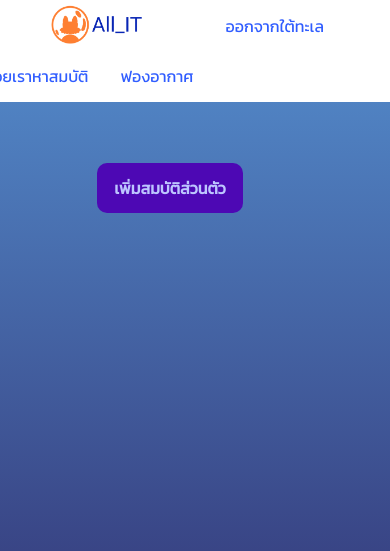
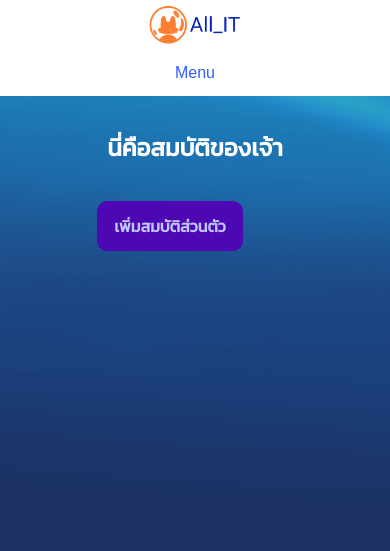
Before and after one commit to Pattrapol-Yaowaraj/All-IT-By-Jing-, a Django app: page /display in a window 390 px wide. Shown: the top 551 px of the page. Run offline with Django 4.2, Linux system fonts and the light colour scheme; data comes from the database, SQL or seed files in the repository; both versions use the stored data as it was after the commit; some libraries are stand-ins or nearby versions.

Commit message:
148: Fix navbar responsive and edit background

```diff
--- a/All_IT/accounts/templates/account/signup.html
+++ b/All_IT/accounts/templates/account/signup.html
@@ -1,4 +1,5 @@
 <!DOCTYPE html>
+{% load static %}
 <html lang="en">
 
 <head>
@@ -13,9 +14,9 @@
       font-family: "Kanit", sans-serif;
       padding: 20px;
       color: white;
-      background-image: linear-gradient(#5590d0, rgb(42, 29, 94));
-      background-attachment: fixed;
+      background-image: url("{% static 'display/display.png' %}");
       background-repeat: no-repeat;
+      background-size: cover;
       display: flex;
       flex-direction: column;
       align-items: center;
@@ -45,6 +46,7 @@
 
     /* Style the submit button */
     button {
+      font-family: "Kanit", sans-serif;
       padding: 10px 20px;
       width: 20%;
       border: none;
--- a/All_IT/home/template/home/display.html
+++ b/All_IT/home/template/home/display.html
@@ -8,29 +8,17 @@
     <meta name="generator" content="Hugo 0.118.2">
     <link rel="preconnect" href="https://fonts.googleapis.com">
     <link rel="preconnect" href="https://fonts.gstatic.com" crossorigin>
+    <link rel="stylesheet" href="https://cdnjs.cloudflare.com/ajax/libs/font-awesome/4.7.0/css/font-awesome.min.css">
     <link href="https://fonts.googleapis.com/css2?family=Kanit&display=swap" rel="stylesheet">
     <style>
-        @media (min-width: 768px) {
-            .bd-placeholder-img-lg {
-                font-size: 3.5rem;
-                min-height: 100vh;
-            }
-        }
-
-        @media (max-width: 1025px) {
-            .bd-placeholder-img-lg {
-                font-size: 3.5rem;
-                min-height: 100vh;
-            }
-        }
-
         body {
             font-family: 'Kanit', sans-serif;
             padding: 20px;
             color: white;
-            background-image: linear-gradient(rgb(85, 144, 208), rgb(42, 29, 94));
+            background-image: url("{% static 'display/display.png' %}");
             background-repeat: no-repeat;
             background-attachment: fixed;
+            background-size: cover;
             display: flex;
             flex-direction: column;
             align-items: center;
@@ -53,7 +41,8 @@
             position: fixed;
             top: 0;
             align-items: center;
-
+            display: flex;
+            justify-content: space-between;
         }
 
         li {
@@ -84,9 +73,7 @@
             margin: auto;
             display: block;
             text-align: center;
-            /* Center the text */
             text-decoration: none;
-            /* Remove underline */
         }
 
         .edit-button:hover {
@@ -113,7 +100,6 @@
             color: #0825b4;
         }
 
-
         .centered-container {
             display: block;
             place-items: center;
@@ -121,7 +107,7 @@
             text-align: center;
         }
 
-        .button-container{
+        .button-container {
             display: block;
             place-items: center;
             align-items: center;
@@ -144,7 +130,7 @@
             display: flex;
         }
 
-        .self-link:hover{
+        .self-link:hover {
             background-color: rgb(189, 198, 255);
             color: #4d08b4;
         }
@@ -165,25 +151,96 @@
             display: flex;
         }
 
-        .button-del:hover{
+        .button-del:hover {
             background-color: rgb(255, 177, 148);
             color: rgb(255, 94, 36);
         }
+
+        .logo {
+            height: auto;
+            width: 95px;
+            padding-left: 100px;
+            padding-top: 5px;
+        }
+        .dropdown {
+            display: none;
+            position: absolute;
+            background-color: #ffffff;
+            box-shadow: 0px 8px 16px 0px rgba(0, 0, 0, 0.2);
+            z-index: 1;
+            width: 100%;
+            text-align: center;
+            top: 100%;
+        }
+
+        .dropdown a {
+            display: block;
+            text-align: center;
+            padding: 14px 16px;
+            text-decoration: none;
+            color: #305dff;
+        }
+
+        .dropdown a:hover {
+            background-color: #305dff;
+            color: #ffffff;
+        }
+
+        .menu-btn {
+            display: none;
+            background-color: #ffffff;
+            color: #305dff;
+            border: none;
+            padding: 14px 16px;
+            font-size: 16px;
+            cursor: pointer;
+            order: 2;
+        }
+
+        @media screen and (max-width: 767px) {
+            .ul-upper {
+                display: none;
+            }
+
+            .menu-btn {
+                display: block;
+            }
+
+            .dropdown.show {
+                display: block;
+            }
+
+            nav {
+                padding-right: 0;
+                flex-direction: column;
+            }
+
+            .logo {
+                padding-left: 0px;
+            }
+
+            body {
+                margin-top: 70px;
+            }
+        }
     </style>
 </head>
-<nav>
-    <ul class="ul-upper">
-        <a href="{% url 'home:Home' %}"><img src="{% static 'display/logo.png' %}"
-                style="height: auto;width: 95px; padding-left: 100px; padding-top: 5px;"></a>
-        <li><a href="{% url 'home:Logout' %}">ออกจากใต้ทะเล</a></li>
-        <li><a href="{% url 'home:edit' %}" class="active">ฟองอากาศ</a></li>
-        <li><a href="https://forms.gle/VttQzh7xQsoSYSiC6" class="active" target="_blank">ช่วยเราหาสมบัติ</a></li>
-    </ul>
-</nav>
 
 <body>
-
-
+    <nav>
+        <a href="{% url 'home:Home' %}"><img src="{% static 'display/logo.png' %}" class="logo"></a>
+        <button class="menu-btn" onclick="toggleMenu()">Menu</button>
+        <ul class="ul-upper">
+            <li><a href="{% url 'home:Logout' %}">ออกจากใต้ทะเล</a></li>
+            <li><a href="{% url 'home:edit' %}" class="active">ฟองอากาศ</a></li>
+            <li><a href="https://forms.gle/VttQzh7xQsoSYSiC6" class="active" target="_blank">ช่วยเราหาสมบัติ</a></li>
+        </ul>
+        <div class="dropdown" id="dropdown-menu">
+            <a href="{% url 'home:Logout' %}">ออกจากใต้ทะเล</a>
+            <a href="{% url 'home:edit' %}" class="active">ฟองอากาศ</a>
+            <a href="https://forms.gle/VttQzh7xQsoSYSiC6" class="active" target="_blank">ช่วยเราหาสมบัติ</a>
+        </div>
+    </nav>
     <h2 style="padding-top: 20px;">นี่คือสมบัติของเจ้า</h2>
     <main>
         <ul>
@@ -195,19 +252,29 @@
                     {% endfor %}
                 {% for user_link in user_links %}
                     <div class="self-link">
-                        <a href="{{ user_link.link }}" class="self-link" target="_blank" style="border-radius: 10px 0 0 10px;">{{ user_link.description }}</a>
-                        <form action="{% url 'userlink:delete_link' user_link.id %}" method="post" style="display: inline;">
+                        <a href="{{ user_link.link }}" class="self-link" target="_blank"
+                            style="border-radius: 10px 0 0 10px;">{{ user_link.description }}</a>
+                        <form action="{% url 'userlink:delete_link' user_link.id %}" method="post"
+                            style="display: inline;">
                             {% csrf_token %}
-                            <button type="submit" class="button-del" onclick="return confirm('Are you sure you want to delete this link?')">Delete</button>
+                            <button type="submit" class="button-del"
+                                onclick="return confirm('Are you sure you want to delete this link?')">Delete</button>
                         </form>
                     </div>
+                    <br>
                 {% endfor %}
                 {% if user_sid %}
-                    <br><a href="{% url 'userlink:userlink' user_sid %}"  class="self-link">เพิ่มสมบัติส่วนตัว</a>
+                <a href="{% url 'userlink:userlink' user_sid %}" class="self-link">เพิ่มสมบัติส่วนตัว</a>
                 {% endif %}
             </div><br>
         </ul>
     </main>
+    <script>
+        function toggleMenu() {
+            var dropdownMenu = document.getElementById("dropdown-menu");
+            dropdownMenu.classList.toggle("show");
+        }
+    </script>
 </body>
 
 </html>
--- a/All_IT/home/template/home/home.html
+++ b/All_IT/home/template/home/home.html
@@ -16,12 +16,14 @@
 body {
     font-family: "Kanit", sans-serif;
     height: 100vh;
-            background-image: linear-gradient(rgb(85, 144, 208), rgb(42, 29, 94));
-            background-attachment: fixed;
+    background-image: url("{% static 'display/real.png' %}");
+    background-repeat: no-repeat;
+    background-size: cover;
     display: flex;
     flex-direction: column;
     align-items: center;
     justify-content: center;
+    backdrop-filter: blur(2px) brightness(95%);
 }
 
         .form-signin {
```
Also changed, not shown: All_IT/home/template/home/edit.html (+91 -8 lines), All_IT/userlink/templates/userlink/userlink.html (+87 -23 lines), All_IT/db.sqlite3, All_IT/static/display/display.png (added), All_IT/static/display/real.png (renamed from All_IT/static/display/real backgroud.png). Lines whose indentation alone changed are shown as unchanged.
